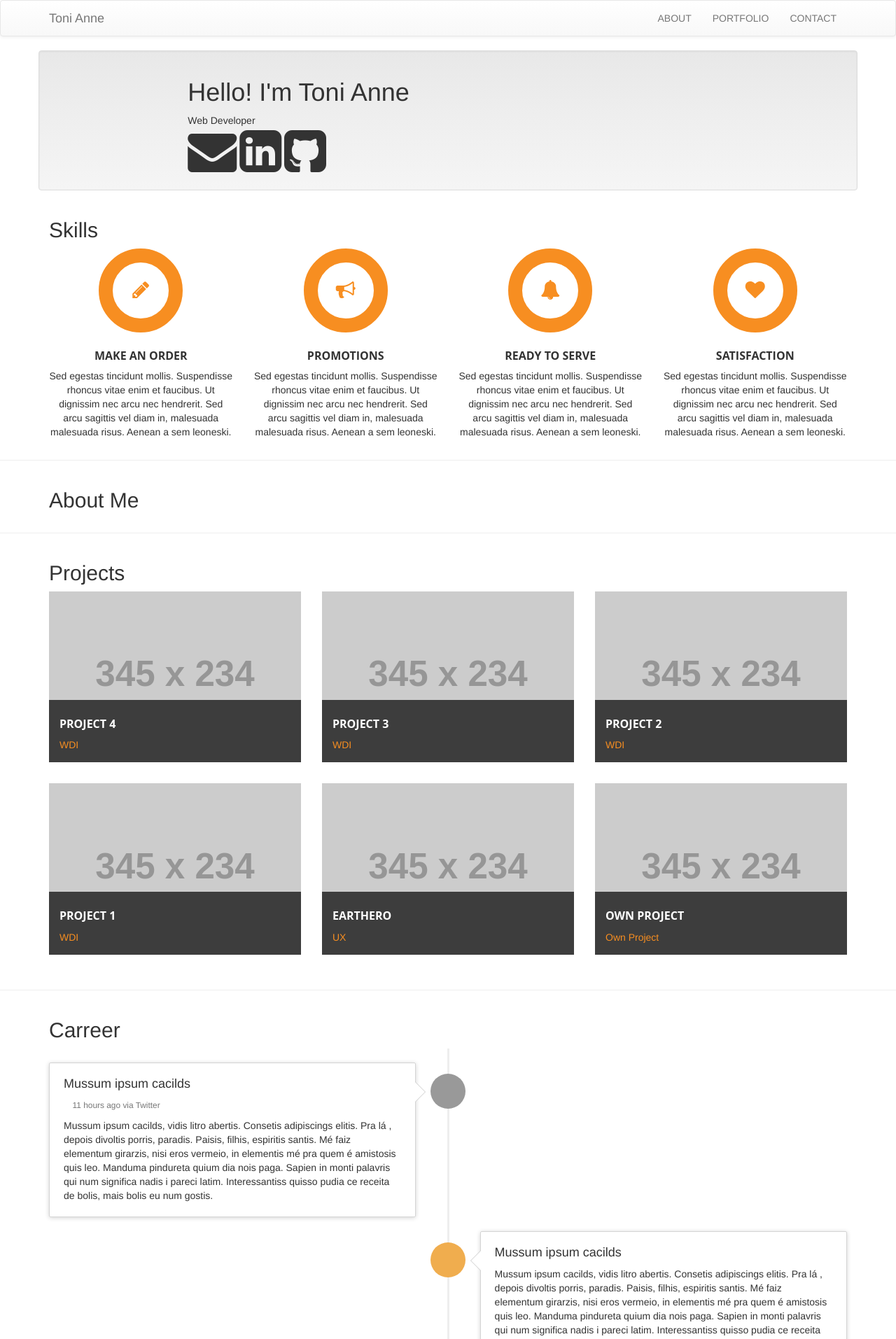
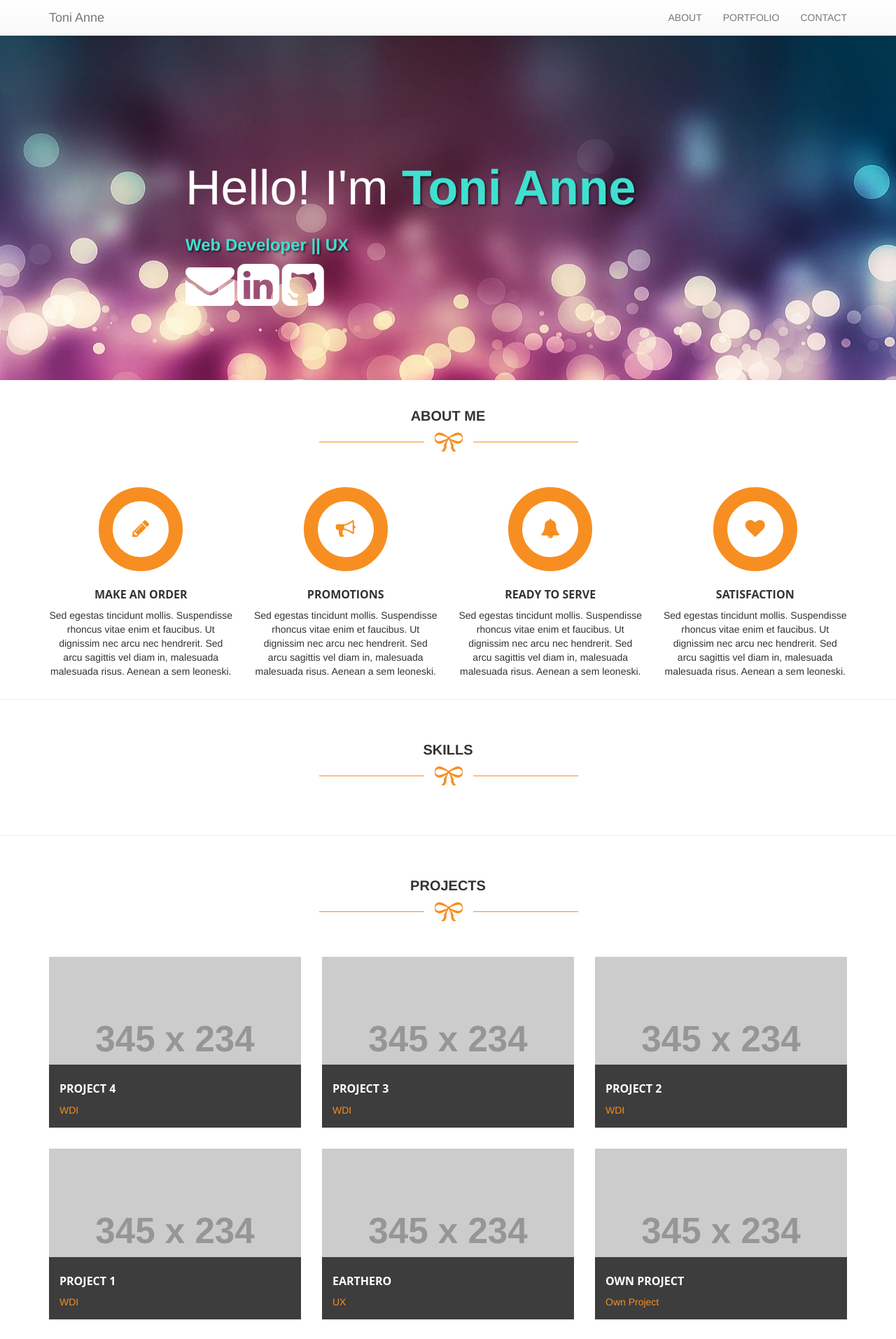
Before and after one commit to tonianner/tonianner.github.io, a PHP site: page /indexReal.html in a window 1280 px wide. Shown: the top 1913 px of the page at 70% size. Run offline with PHP 8.4, Linux system fonts and the light colour scheme; grey boxes labelled with a size stand in for pictures from a placeholder-image service; some libraries are stand-ins or nearby versions; some web fonts are replaced.

Commit message:
added background header. added under-header img. added icons for timeline

```diff
--- a/assets/css/main.css
+++ b/assets/css/main.css
@@ -1,3 +1,47 @@
+body {
+  padding-top: 50px;
+}
+
+.heading-section {
+  text-align: center;
+  padding: 20px 0 50px 0;
+}
+
+.heading-section h2{
+  font-size: 20px;
+  color: #333;
+  font-weight: 700;
+  text-transform: uppercase;
+}
+
+#static-index {
+  background-image:
+    url('../images/cute-wallpaper.jpg');
+  background-size: cover;
+  padding-top: 160px;
+  padding-bottom: 100px;
+  color: white;
+}
+
+#static-banner h1{
+  font-weight: 300;
+  font-size: 70px;
+  padding-bottom: 10px;
+}
+
+#static-banner span {
+  color: turquoise;
+  font-weight: bold;
+  text-shadow: 2px 2px 3px rgba(0,0,0,0.6);
+}
+
+footer {
+  background-color: #f3f3f3;
+  border-top: 4px solid #f78e21;
+  margin-top: 120px;
+}
+
+
 /*-- Services --*/
 
 .service-item {
--- a/indexReal.html
+++ b/indexReal.html
@@ -13,9 +13,10 @@ http://www.templatemo.com/free-website-templates/417-grill
   <link href="assets/css/bootstrap-theme.min.css" rel="stylesheet" />
   <link href="assets/css/font-awesome.min.css" rel="stylesheet" />
   <link href="assets/css/main.css" rel="stylesheet" />
+  <link rel='shortcut icon' href='favicon.ico' type='image/x-icon'/ >
 </head>
 <body>
-  <nav class="navbar navbar-default" role="navigation">
+  <nav class="navbar navbar-default navbar-fixed-top wells" role="navigation">
     <div class="container">
       <div class="navbar-header">
         <button class="navbar-toggle" data-toggle="collapse" data-target=".navbar-collapse">
@@ -35,30 +36,29 @@ http://www.templatemo.com/free-website-templates/417-grill
     </div>
   </nav>
 
-  <section id="home">
-    <div class="container well">
+  <header id ="static-index">
+    <div class="container">
       <div class="row">
-        <div class="col-md-offset-2 col-md-8">
-          <h1>Hello! I'm Toni Anne</h1>
+        <div class="col-md-offset-2 col-md-8" id="static-banner">
+          <h1>Hello! I'm <span>Toni Anne</span></h1>
+          <h3><span>Web Developer || UX </span></h3>
           <div>
-            <div>Web Developer</div>
-            <div>
-              <i class="fa fa-envelope fa-5x"></i>
-              <i class="fa fa-linkedin-square fa-5x"></i>
-              <i class="fa fa-github-square fa-5x"></i>
-            </div>
+            <i class="fa fa-envelope fa-5x"></i>
+            <i class="fa fa-linkedin-square fa-5x"></i>
+            <i class="fa fa-github-square fa-5x"></i>
           </div>
         </div>
       </div>
     </div>
-  </section>
+  </header>
 
   <section id="skills">
     <div class="container">
       <div class="row">
         <div class="col-md-12">
           <div class="heading-section">
-            <h2>Skills</h2>
+            <h2>About me</h2>
+            <img src="assets/images/under-heading.png">
           </div>
         </div>
       </div>
@@ -110,7 +110,8 @@ http://www.templatemo.com/free-website-templates/417-grill
       <div class="row">
         <div class="col-md-12">
           <div class="heading-section">
-            <h2>About Me</h2>
+            <h2>Skills</h2>
+            <img src="assets/images/under-heading.png">
           </div>
         </div>
       </div>
@@ -125,6 +126,7 @@ http://www.templatemo.com/free-website-templates/417-grill
         <div class="col-md-12">
           <div class="heading-section">
             <h2>Projects</h2>
+            <img src="assets/images/under-heading.png">
           </div>
         </div>
       </div>
@@ -236,18 +238,18 @@ http://www.templatemo.com/free-website-templates/417-grill
       <div class="row">
         <div class="col-md-12">
           <div class="heading-section">
-            <h2>Carreer</h2>
+            <h2>Carreer & Education</h2>
+            <img src="assets/images/under-heading.png">
           </div>
         </div>
       </div>
 
       <ul class="timeline">
         <li>
-          <div class="timeline-badge"><i class="glyphicon glyphicon-check"></i></div>
+          <div class="timeline-badge"><i class="glyphicon fa fa-graduation-cap"></i></div>
           <div class="timeline-panel">
             <div class="timeline-heading">
               <h4 class="timeline-title">Mussum ipsum cacilds</h4>
-              <p><small class="text-muted"><i class="glyphicon glyphicon-time"></i> 11 hours ago via Twitter</small></p>
             </div>
             <div class="timeline-body">
               <p>Mussum ipsum cacilds, vidis litro abertis. Consetis adipiscings elitis. Pra lá , depois divoltis porris, paradis. Paisis, filhis, espiritis santis. Mé faiz elementum girarzis, nisi eros vermeio, in elementis mé pra quem é amistosis quis leo. Manduma pindureta quium dia nois paga. Sapien in monti palavris qui num significa nadis i pareci latim. Interessantiss quisso pudia ce receita de bolis, mais bolis eu num gostis.</p>
@@ -255,7 +257,7 @@ http://www.templatemo.com/free-website-templates/417-grill
           </div>
         </li>
         <li class="timeline-inverted">
-          <div class="timeline-badge warning"><i class="glyphicon glyphicon-credit-card"></i></div>
+          <div class="timeline-badge warning"><i class="glyphicon fa fa-graduation-cap"></i></div>
           <div class="timeline-panel">
             <div class="timeline-heading">
               <h4 class="timeline-title">Mussum ipsum cacilds</h4>
@@ -267,7 +269,7 @@ http://www.templatemo.com/free-website-templates/417-grill
           </div>
         </li>
         <li>
-          <div class="timeline-badge danger"><i class="glyphicon glyphicon-credit-card"></i></div>
+          <div class="timeline-badge danger"><i class="glyphicon fa fa-briefcase"></i></div>
           <div class="timeline-panel">
             <div class="timeline-heading">
               <h4 class="timeline-title">Mussum ipsum cacilds</h4>
@@ -278,6 +280,7 @@ http://www.templatemo.com/free-website-templates/417-grill
           </div>
         </li>
         <li class="timeline-inverted">
+          <div class="timeline-badge info"><i class="glyphicon fa fa-briefcase"></i></div>
           <div class="timeline-panel">
             <div class="timeline-heading">
               <h4 class="timeline-title">Mussum ipsum cacilds</h4>
@@ -288,41 +291,7 @@ http://www.templatemo.com/free-website-templates/417-grill
           </div>
         </li>
         <li>
-          <div class="timeline-badge info"><i class="glyphicon glyphicon-floppy-disk"></i></div>
-          <div class="timeline-panel">
-            <div class="timeline-heading">
-              <h4 class="timeline-title">Mussum ipsum cacilds</h4>
-            </div>
-            <div class="timeline-body">
-              <p>Mussum ipsum cacilds, vidis litro abertis. Consetis adipiscings elitis. Pra lá , depois divoltis porris, paradis. Paisis, filhis, espiritis santis. Mé faiz elementum girarzis, nisi eros vermeio, in elementis mé pra quem é amistosis quis leo. Manduma pindureta quium dia nois paga. Sapien in monti palavris qui num significa nadis i pareci latim. Interessantiss quisso pudia ce receita de bolis, mais bolis eu num gostis.</p>
-              <hr>
-              <div class="btn-group">
-                <button type="button" class="btn btn-primary btn-sm dropdown-toggle" data-toggle="dropdown">
-                  <i class="glyphicon glyphicon-cog"></i> <span class="caret"></span>
-                </button>
-                <ul class="dropdown-menu" role="menu">
-                  <li><a href="#">Action</a></li>
-                  <li><a href="#">Another action</a></li>
-                  <li><a href="#">Something else here</a></li>
-                  <li class="divider"></li>
-                  <li><a href="#">Separated link</a></li>
-                </ul>
-              </div>
-            </div>
-          </div>
-        </li>
-        <li>
-          <div class="timeline-panel">
-            <div class="timeline-heading">
-              <h4 class="timeline-title">Mussum ipsum cacilds</h4>
-            </div>
-            <div class="timeline-body">
-              <p>Mussum ipsum cacilds, vidis litro abertis. Consetis adipiscings elitis. Pra lá , depois divoltis porris, paradis. Paisis, filhis, espiritis santis. Mé faiz elementum girarzis, nisi eros vermeio, in elementis mé pra quem é amistosis quis leo. Manduma pindureta quium dia nois paga. Sapien in monti palavris qui num significa nadis i pareci latim. Interessantiss quisso pudia ce receita de bolis, mais bolis eu num gostis.</p>
-            </div>
-          </div>
-        </li>
-        <li class="timeline-inverted">
-          <div class="timeline-badge success"><i class="glyphicon glyphicon-thumbs-up"></i></div>
+          <div class="timeline-badge success"><i class="glyphicon fa fa-graduation-cap"></i></div>
           <div class="timeline-panel">
             <div class="timeline-heading">
               <h4 class="timeline-title">Mussum ipsum cacilds</h4>
@@ -336,6 +305,12 @@ http://www.templatemo.com/free-website-templates/417-grill
     </div> <!-- end container -->
   </section>
 
+  <footer>
+    <p>
+      <span> Inspired by Design: <a rel="nofollow" href="http://www.templatemo.com" target="_blank"><span class="blue">template</span><span class="green">mo</span></a></span>
+    </p>
+  </footer>
+
 
 
   <script src="assets/js/jquery-1.11.3.min.js"></script>
```
Also changed, not shown: index2.html (deleted, +0 -345 lines), assets/images/cute-wallpaper.jpg (added), assets/images/under-heading.png (added), favicon.ico (added).
